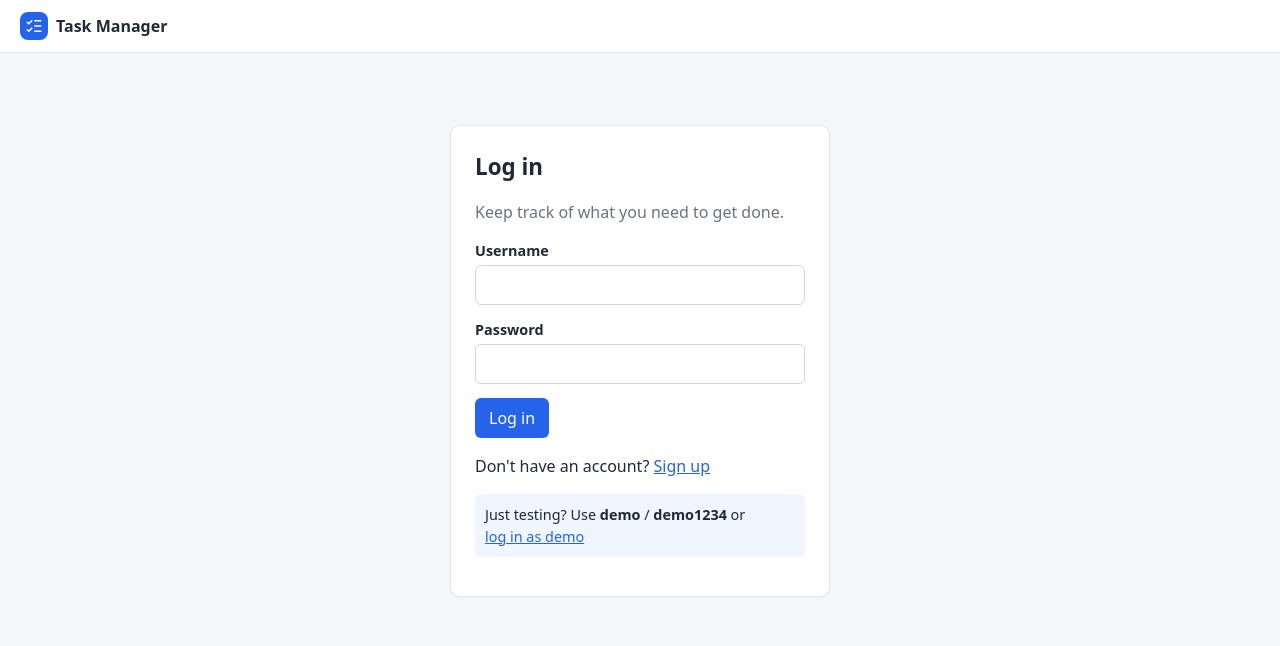
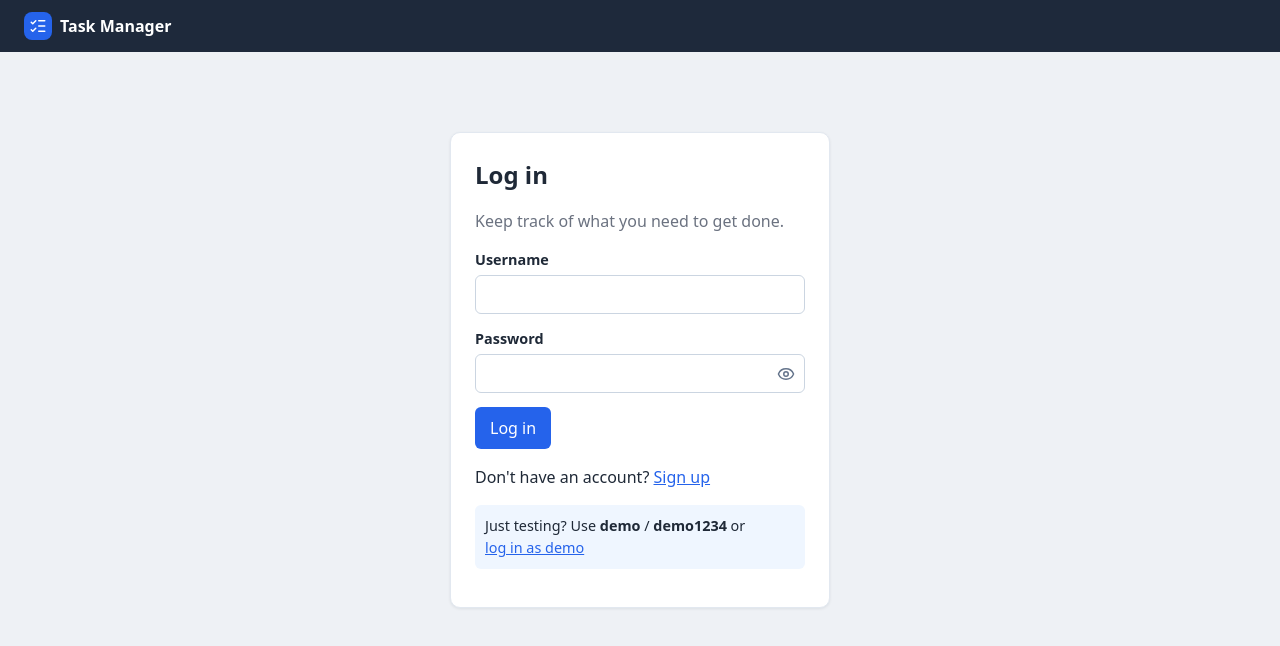
Before and after one commit to NueloSE/task-manager, a React (Vite) app: page / in a window 1280 px wide. Shown: the top 646 px of the page. Built offline with nearby package versions, Linux system fonts and the light colour scheme; no server answers.

Commit message:
add password toggle and darker header

```diff
--- a/src/pages/Login.tsx
+++ b/src/pages/Login.tsx
@@ -1,3 +1,4 @@
+import { Eye, EyeOff } from 'lucide-react';
 import { useState, type SubmitEvent } from 'react';
 import { api, type User } from '../api';
 
@@ -5,6 +6,7 @@ export default function Login({ onLogin }: { onLogin: (user: User) => void }) {
   const [isSignUp, setIsSignUp] = useState(false);
   const [username, setUsername] = useState('');
   const [password, setPassword] = useState('');
+  const [showPassword, setShowPassword] = useState(false);
   const [error, setError] = useState('');
 
   async function handleSubmit(e: SubmitEvent<HTMLFormElement>) {
@@ -34,13 +36,22 @@ export default function Login({ onLogin }: { onLogin: (user: User) => void }) {
       </label>
       <label>
         Password
+        <span className="password">
           <input
-          type="password"
+            type={showPassword ? 'text' : 'password'}
             value={password}
             onChange={(e) => setPassword(e.target.value)}
             required
             autoComplete={isSignUp ? 'new-password' : 'current-password'}
           />
+          <button
+            type="button"
+            onClick={() => setShowPassword(!showPassword)}
+            aria-label={showPassword ? 'Hide password' : 'Show password'}
+          >
+            {showPassword ? <EyeOff size={18} /> : <Eye size={18} />}
+          </button>
+        </span>
       </label>
       <button>{isSignUp ? 'Sign up' : 'Log in'}</button>
 
--- a/src/styles.css
+++ b/src/styles.css
@@ -6,7 +6,7 @@ body {
   margin: 0;
   font-family: system-ui, sans-serif;
   line-height: 1.5;
-  background: #f5f6fa;
+  background: #eef1f5;
   color: #1f2937;
 }
 
@@ -14,19 +14,33 @@ header {
   display: flex;
   justify-content: space-between;
   align-items: center;
-  padding: 12px 20px;
-  background: white;
-  border-bottom: 1px solid #e5e7eb;
+  padding: 12px 24px;
+  background: #1e293b;
+  color: white;
+}
+
+header .muted {
+  color: #cbd5e1;
+}
+
+header button.secondary {
+  border-color: transparent;
+  background: rgba(255, 255, 255, 0.1);
+  color: white;
+}
+
+header button.secondary:hover {
+  background: rgba(255, 255, 255, 0.2);
 }
 
 main {
-  max-width: 700px;
+  max-width: 760px;
   margin: 0 auto;
-  padding: 24px 16px;
+  padding: 32px 16px;
 }
 
 h1 {
-  font-size: 1.4rem;
+  font-size: 1.5rem;
   margin: 0 0 12px;
 }
 
@@ -63,10 +77,10 @@ a {
 .card {
   display: block;
   background: white;
-  border: 1px solid #e5e7eb;
+  border: 1px solid #e2e8f0;
   border-radius: 10px;
   padding: 16px;
-  box-shadow: 0 1px 2px rgba(0, 0, 0, 0.04);
+  box-shadow: 0 1px 3px rgba(15, 23, 42, 0.08);
   color: inherit;
   text-decoration: none;
 }
@@ -223,7 +237,7 @@ select {
   width: 100%;
   margin-top: 4px;
   padding: 8px;
-  border: 1px solid #d1d5db;
+  border: 1px solid #cbd5e1;
   border-radius: 6px;
   background: white;
   font: inherit;
@@ -244,7 +258,7 @@ button,
   align-items: center;
   gap: 6px;
   padding: 8px 14px;
-  border: none;
+  border: 1px solid transparent;
   border-radius: 6px;
   background: #2563eb;
   color: white;
@@ -266,12 +280,13 @@ button:disabled {
 }
 
 button.secondary {
-  background: #e5e7eb;
+  border-color: #cbd5e1;
+  background: white;
   color: #1f2937;
 }
 
 button.secondary:hover {
-  background: #d1d5db;
+  background: #f1f5f9;
 }
 
 button.danger {
@@ -284,6 +299,7 @@ button.danger:hover {
 
 button.link {
   padding: 0;
+  border: none;
   background: none;
   color: #2563eb;
   text-decoration: underline;
@@ -314,3 +330,32 @@ header button {
   background: #eff6ff;
   font-size: 0.9rem;
 }
+
+/* Password field with a show/hide button inside it */
+
+.password {
+  position: relative;
+  display: block;
+  margin-top: 4px;
+}
+
+.password input {
+  margin-top: 0;
+  padding-right: 40px;
+}
+
+.password button {
+  position: absolute;
+  right: 4px;
+  top: 50%;
+  transform: translateY(-50%);
+  padding: 6px;
+  border: none;
+  background: none;
+  color: #64748b;
+}
+
+.password button:hover {
+  background: none;
+  color: #1f2937;
+}
```
Lines whose indentation alone changed are shown as unchanged.
